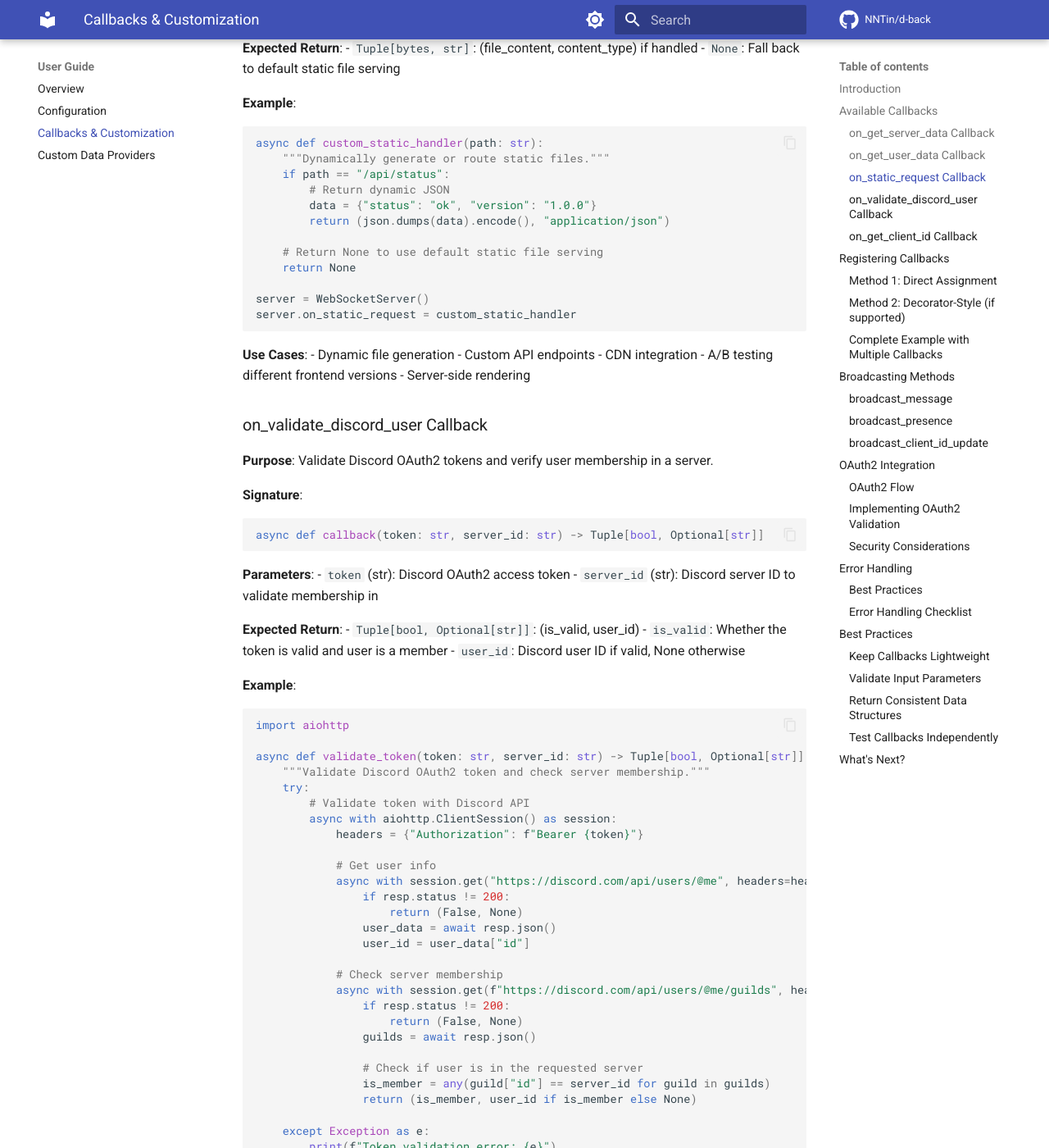
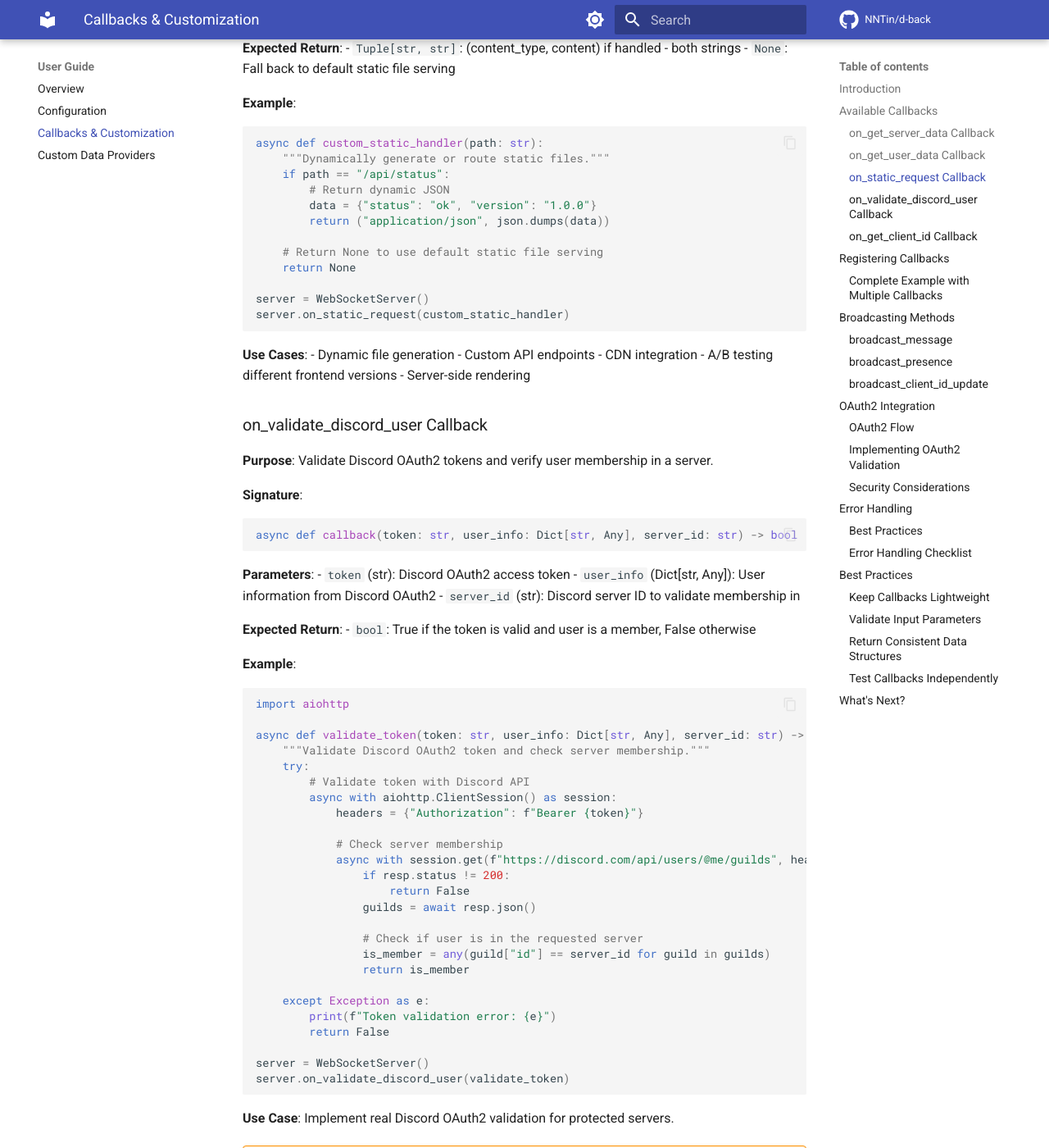
Before and after one commit to NNTin/d-back, an MkDocs documentation site: the page built from docs/user-guide/callbacks.md, in a window 1280 px wide and 1400 px high, scrolled down 2946 px. Shown: the whole window at 82% size. Built offline with MkDocs 1.6.1 and Material for MkDocs 9.7.7, drawn with Linux system fonts in a browser that asks for light colours; comment, search, counter and statistics services are not loaded; the version menu is left out; some of the changed text lies outside the part shown.

Commit message:
address hallucinations

````diff
--- a/docs/user-guide/callbacks.md
+++ b/docs/user-guide/callbacks.md
@@ -119,14 +119,14 @@ server.on_get_user_data = my_user_data_provider
 
 **Signature**:
 ```python
-async def callback(path: str) -> Optional[Tuple[bytes, str]]
+async def callback(path: str) -> Optional[Tuple[str, str]]
 ```
 
 **Parameters**:
 - `path` (str): Requested file path (e.g., `"/index.html"`, `"/api/data"`)
 
 **Expected Return**:
-- `Tuple[bytes, str]`: (file_content, content_type) if handled
+- `Tuple[str, str]`: (content_type, content) if handled - both strings
 - `None`: Fall back to default static file serving
 
 **Example**:
@@ -136,13 +136,13 @@ async def custom_static_handler(path: str):
     if path == "/api/status":
         # Return dynamic JSON
         data = {"status": "ok", "version": "1.0.0"}
-        return (json.dumps(data).encode(), "application/json")
+        return ("application/json", json.dumps(data))
 
     # Return None to use default static file serving
     return None
 
 server = WebSocketServer()
-server.on_static_request = custom_static_handler
+server.on_static_request(custom_static_handler)
 ```
 
 **Use Cases**:
@@ -158,52 +158,44 @@ server.on_static_request = custom_static_handler
 
 **Signature**:
 ```python
-async def callback(token: str, server_id: str) -> Tuple[bool, Optional[str]]
+async def callback(token: str, user_info: Dict[str, Any], server_id: str) -> bool
 ```
 
 **Parameters**:
 - `token` (str): Discord OAuth2 access token
+- `user_info` (Dict[str, Any]): User information from Discord OAuth2
 - `server_id` (str): Discord server ID to validate membership in
 
 **Expected Return**:
-- `Tuple[bool, Optional[str]]`: (is_valid, user_id)
-  - `is_valid`: Whether the token is valid and user is a member
-  - `user_id`: Discord user ID if valid, None otherwise
+- `bool`: True if the token is valid and user is a member, False otherwise
 
 **Example**:
 ```python
 import aiohttp
 
-async def validate_token(token: str, server_id: str) -> Tuple[bool, Optional[str]]:
+async def validate_token(token: str, user_info: Dict[str, Any], server_id: str) -> bool:
     """Validate Discord OAuth2 token and check server membership."""
     try:
         # Validate token with Discord API
         async with aiohttp.ClientSession() as session:
             headers = {"Authorization": f"Bearer {token}"}
 
-            # Get user info
-            async with session.get("https://discord.com/api/users/@me", headers=headers) as resp:
-                if resp.status != 200:
-                    return (False, None)
-                user_data = await resp.json()
-                user_id = user_data["id"]
-
             # Check server membership
             async with session.get(f"https://discord.com/api/users/@me/guilds", headers=headers) as resp:
                 if resp.status != 200:
-                    return (False, None)
+                    return False
                 guilds = await resp.json()
 
                 # Check if user is in the requested server
                 is_member = any(guild["id"] == server_id for guild in guilds)
-                return (is_member, user_id if is_member else None)
+                return is_member
 
     except Exception as e:
         print(f"Token validation error: {e}")
-        return (False, None)
+        return False
 
 server = WebSocketServer()
-server.on_validate_discord_user = validate_token
+server.on_validate_discord_user(validate_token)
 ```
 
 **Use Case**: Implement real Discord OAuth2 validation for protected servers.
@@ -217,56 +209,39 @@ server.on_validate_discord_user = validate_token
 
 **Signature**:
 ```python
-async def callback(server_id: str) -> Optional[str]
+async def callback(server_id: str) -> str
 ```
 
 **Parameters**:
 - `server_id` (str): Discord server ID
 
 **Expected Return**:
-- `Optional[str]`: OAuth2 client ID string, or None if not configured
+- `str`: OAuth2 client ID string
 
 **Example**:
 ```python
-async def get_client_id(server_id: str) -> Optional[str]:
+async def get_client_id(server_id: str) -> str:
     """Return OAuth2 client ID for a server."""
     # Could fetch from database or configuration
     client_ids = {
         "232769614004748288": "123456789012345678",
         "482241773318701056": "987654321098765432"
     }
-    return client_ids.get(server_id)
+    return client_ids.get(server_id, "default_client_id")
 
 server = WebSocketServer()
-server.on_get_client_id = get_client_id
+server.on_get_client_id(get_client_id)
 ```
 
 **Use Case**: Support different OAuth2 applications per server for multi-tenant setups.
 
 ## Registering Callbacks
 
-There are two ways to register callbacks with d-back:
-
-### Method 1: Direct Assignment
-
-The most straightforward approach:
+To register callbacks with d-back, call the callback method with your async function as an argument:
 
 ```python
 server = WebSocketServer()
-server.on_get_user_data = my_callback_function
-```
-
-### Method 2: Decorator-Style (if supported)
-
-Some callback systems support decorator syntax:
-
-```python
-server = WebSocketServer()
-
-@server.on_get_user_data
-async def my_callback(server_id: str):
-    # Implementation
-    pass
+server.on_get_user_data(my_callback_function)
 ```
 
 !!! note "Async Requirement"
@@ -300,18 +275,18 @@ async def get_users(server_id: str):
         }
     }
 
-async def validate_user(token: str, server_id: str):
+async def validate_user(token: str, user_info: Dict[str, Any], server_id: str):
     # Implement real OAuth2 validation
-    return (True, "user123")
+    return True
 
 # Create and configure server
 async def main():
     server = WebSocketServer(port=3000, host="localhost")
 
     # Register callbacks
-    server.on_get_server_data = get_servers
-    server.on_get_user_data = get_users
-    server.on_validate_discord_user = validate_user
+    server.on_get_server_data(get_servers)
+    server.on_get_user_data(get_users)
+    server.on_validate_discord_user(validate_user)
 
     # Start server
     await server.start()
@@ -444,7 +419,7 @@ d-back includes built-in support for Discord OAuth2 authentication, allowing you
 ```python
 import aiohttp
 
-async def oauth2_validator(token: str, server_id: str) -> Tuple[bool, Optional[str]]:
+async def oauth2_validator(token: str, user_info: Dict[str, Any], server_id: str) -> bool:
     """Validate Discord OAuth2 token."""
     try:
         async with aiohttp.ClientSession() as session:
@@ -456,20 +431,16 @@ async def oauth2_validator(token: str, server_id: str) -> Tuple[bool, Optional[s
                     # Check membership
                     for guild in guilds:
                         if guild["id"] == server_id:
-                            # Get user ID
-                            async with session.get("https://discord.com/api/users/@me", headers=headers) as user_resp:
-                                if user_resp.status == 200:
-                                    user_data = await user_resp.json()
-                                    return (True, user_data["id"])
+                            return True
 
-        return (False, None)
+        return False
 
     except Exception as e:
         print(f"OAuth2 validation error: {e}")
-        return (False, None)
+        return False
 
 server = WebSocketServer()
-server.on_validate_discord_user = oauth2_validator
+server.on_validate_discord_user(oauth2_validator)
 ```
 
 ### Security Considerations
````
Also changed, not shown: docs/developer-guide.md (+7 -5 lines), docs/getting-started.md (+2 -2 lines), docs/user-guide/configuration.md (+2 -2 lines), docs/user-guide/custom-data-providers.md (+6 -6 lines).
